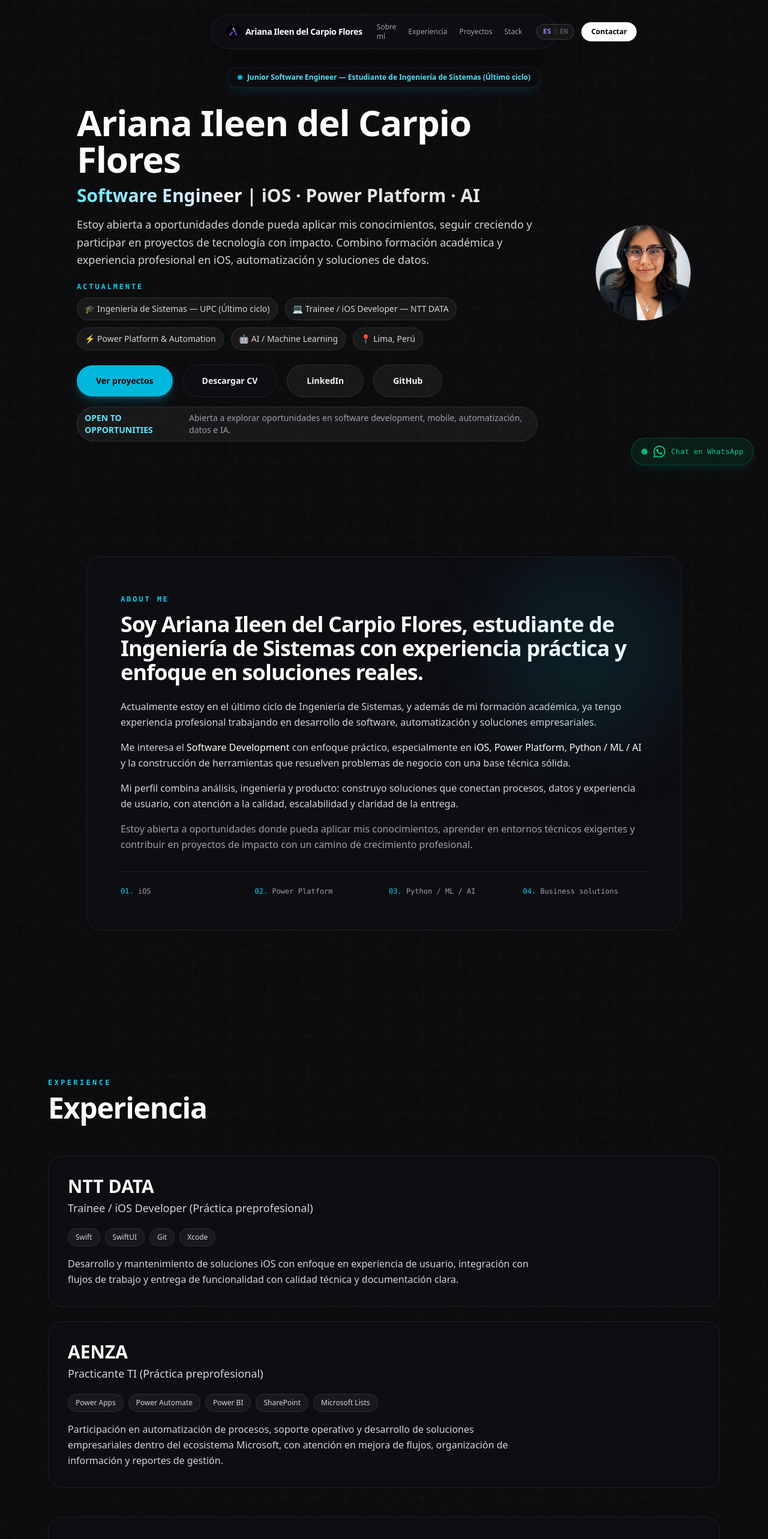
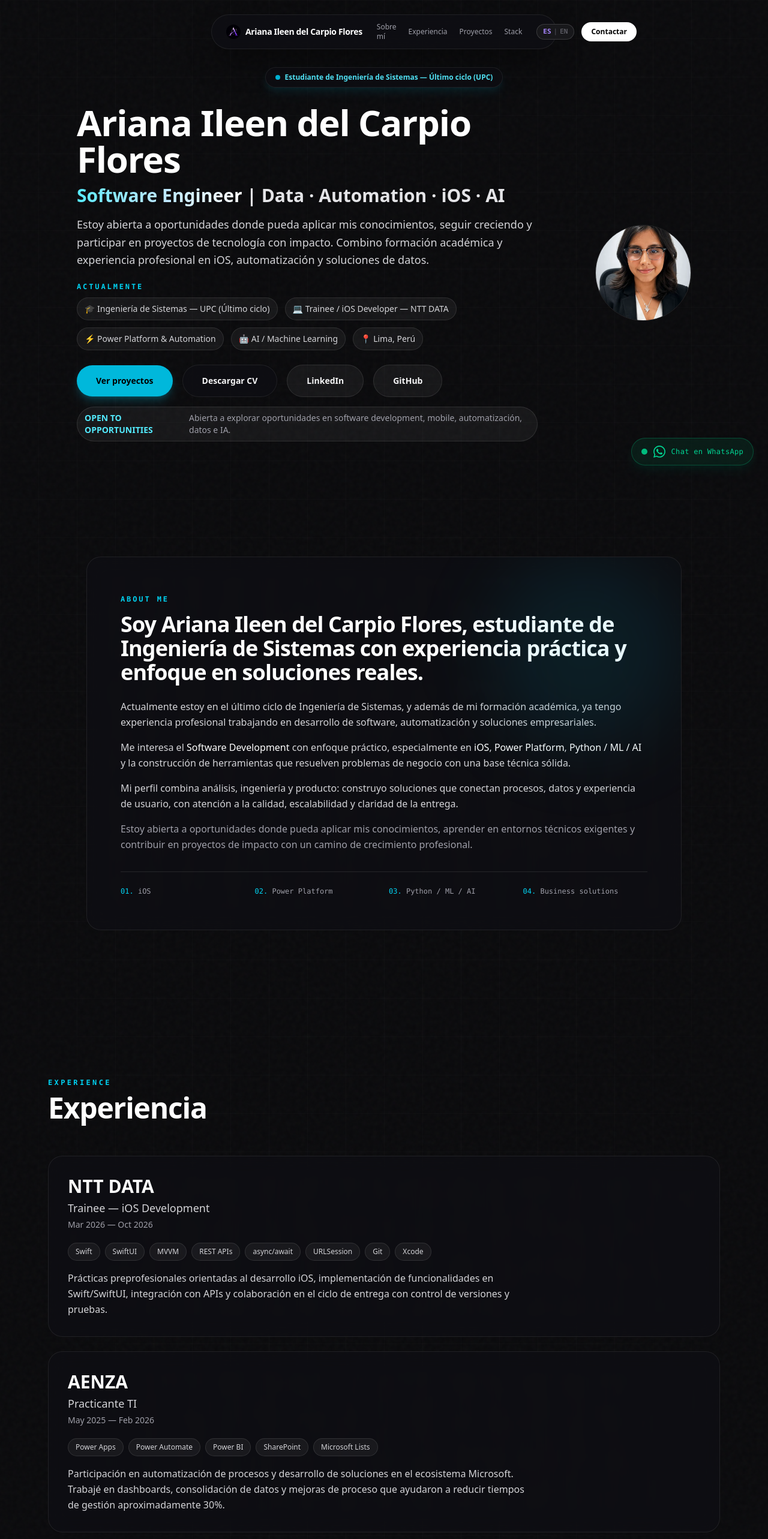
Before and after one commit to Aridcf05/ariana-portfolio, a Next.js app: page / in a window 1280 px wide. Shown: the top 2566 px of the page at 60% size. Built offline with nearby package versions, Linux system fonts and the light colour scheme.

Commit message:
refactor: adjust positioning, experience details, tech stack order and remove junior label; improve CURRENTLY and footer CTA

```diff
--- a/src/components/sections/Experience.tsx
+++ b/src/components/sections/Experience.tsx
@@ -5,17 +5,19 @@ import { motion } from "framer-motion";
 const experience = [
   {
     company: "NTT DATA",
-    role: "Trainee / iOS Developer (Práctica preprofesional)",
-    technologies: ["Swift", "SwiftUI", "Git", "Xcode"],
+    role: "Trainee — iOS Development",
+    dates: "Mar 2026 — Oct 2026",
+    technologies: ["Swift", "SwiftUI", "MVVM", "REST APIs", "async/await", "URLSession", "Git", "Xcode"],
     description:
-      "Desarrollo y mantenimiento de soluciones iOS con enfoque en experiencia de usuario, integración con flujos de trabajo y entrega de funcionalidad con calidad técnica y documentación clara.",
+      "Prácticas preprofesionales orientadas al desarrollo iOS, implementación de funcionalidades en Swift/SwiftUI, integración con APIs y colaboración en el ciclo de entrega con control de versiones y pruebas.",
   },
   {
     company: "AENZA",
-    role: "Practicante TI (Práctica preprofesional)",
+    role: "Practicante TI",
+    dates: "May 2025 — Feb 2026",
     technologies: ["Power Apps", "Power Automate", "Power BI", "SharePoint", "Microsoft Lists"],
     description:
-      "Participación en automatización de procesos, soporte operativo y desarrollo de soluciones empresariales dentro del ecosistema Microsoft, con atención en mejora de flujos, organización de información y reportes de gestión.",
+      "Participación en automatización de procesos y desarrollo de soluciones en el ecosistema Microsoft. Trabajé en dashboards, consolidación de datos y mejoras de proceso que ayudaron a reducir tiempos de gestión aproximadamente 30%.",
   },
 ];
 
@@ -41,8 +43,9 @@ export const Experience = () => {
               <div>
                 <h3 className="text-2xl md:text-3xl font-bold text-white">{item.company}</h3>
                 <p className="text-base md:text-lg text-zinc-300 mt-1">{item.role}</p>
-              </div>
-            </div>
+                            {item.dates && <div className="text-sm text-zinc-400 mt-1">{item.dates}</div>}
+                          </div>
+                        </div>
 
             <div className="mb-4 flex flex-wrap gap-2">
               {item.technologies.map((tech) => (
--- a/src/components/sections/Footer.tsx
+++ b/src/components/sections/Footer.tsx
@@ -34,7 +34,7 @@ export const Footer = () => {
     <footer id="contact" className="py-20 md:py-24 border-t border-white/10 relative z-10">
       <div className="max-w-4xl mx-auto px-4 text-center">
         <h2 className="text-3xl md:text-5xl font-bold text-white tracking-tight mb-4">
-          ¿Buscas una desarrolladora Junior para tu equipo?
+                  ¿Buscas una desarrolladora para tu equipo?
         </h2>
         <p className="text-zinc-400 text-sm md:text-base max-w-xl mx-auto mb-8">
           Estoy en etapa final de carrera, con experiencia práctica en iOS, Power Platform, automatización y soluciones de datos.
--- a/src/components/sections/Hero.tsx
+++ b/src/components/sections/Hero.tsx
@@ -51,7 +51,7 @@ export const Hero = () => {
           <span className="animate-ping absolute inline-flex h-full w-full rounded-full bg-cyan-400 opacity-75"></span>
           <span className="relative inline-flex rounded-full h-2 w-2 bg-cyan-500"></span>
         </span>
-        Junior Software Engineer — Estudiante de Ingeniería de Sistemas (Último ciclo)
+              Estudiante de Ingeniería de Sistemas — Último ciclo (UPC)
       </motion.div>
 
       {/* Nombre, rol y foto */}
@@ -76,7 +76,7 @@ export const Hero = () => {
             <span className="bg-gradient-to-r from-cyan-300 via-sky-200 to-white bg-clip-text text-transparent">
               Software Engineer
             </span>
-            <span className="text-zinc-200"> {"| iOS · Power Platform · AI"}</span>
+            <span className="text-zinc-200"> {"| Data · Automation · iOS · AI"}</span>
           </motion.h2>
 
           <motion.p
@@ -92,7 +92,7 @@ export const Hero = () => {
 
           {/* Currently compact */}
           <div className="mt-4">
-           <span className="text-xs font-mono uppercase tracking-[0.24em] text-cyan-400 font-semibold">ActualmentE</span>
+           <span className="text-xs font-mono uppercase tracking-[0.24em] text-cyan-400 font-semibold">ACTUALMENTE</span>
            <motion.div
              initial={{ opacity: 0, y: 12 }}
              animate={{ opacity: 1, y: 0 }}
--- a/src/components/sections/TechStack.tsx
+++ b/src/components/sections/TechStack.tsx
@@ -3,16 +3,16 @@ import React from "react";
 
 const stack = [
   {
-    group: "Software Development",
-    items: ["Swift", "SwiftUI", "React", "Next.js", "TypeScript", "HTML", "CSS"],
+    group: "Data & AI",
+    items: ["Python", "Pandas", "NumPy", "Scikit-learn", "XGBoost", "SQL"],
   },
   {
     group: "Microsoft & Automation",
     items: ["Power Apps", "Power Automate", "Power BI", "SharePoint", "Microsoft Lists", "Copilot Studio"],
   },
   {
-    group: "Data & AI",
-    items: ["Python", "Pandas", "NumPy", "Scikit-learn", "XGBoost", "SQL"],
+    group: "Software Development",
+    items: ["Swift", "SwiftUI", "React", "Next.js", "TypeScript", "HTML", "CSS"],
   },
   {
     group: "Tools",
```
